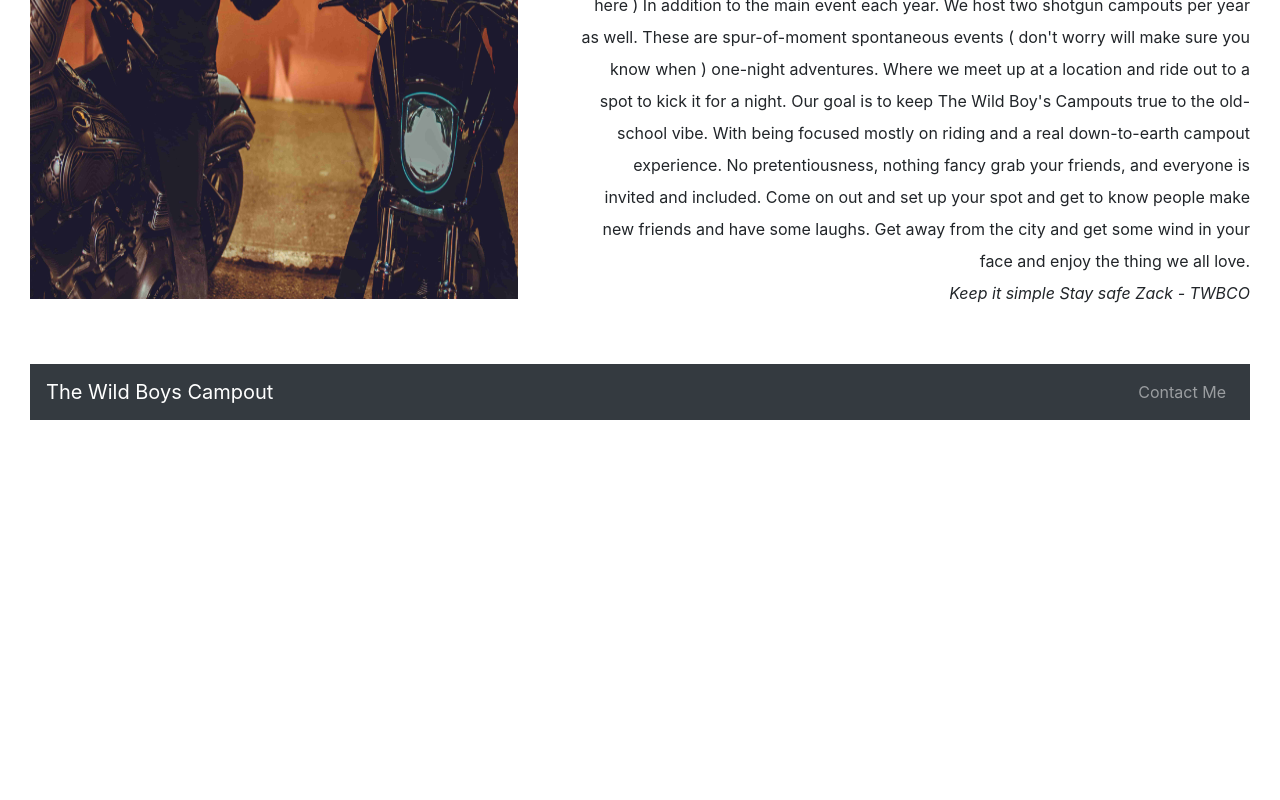
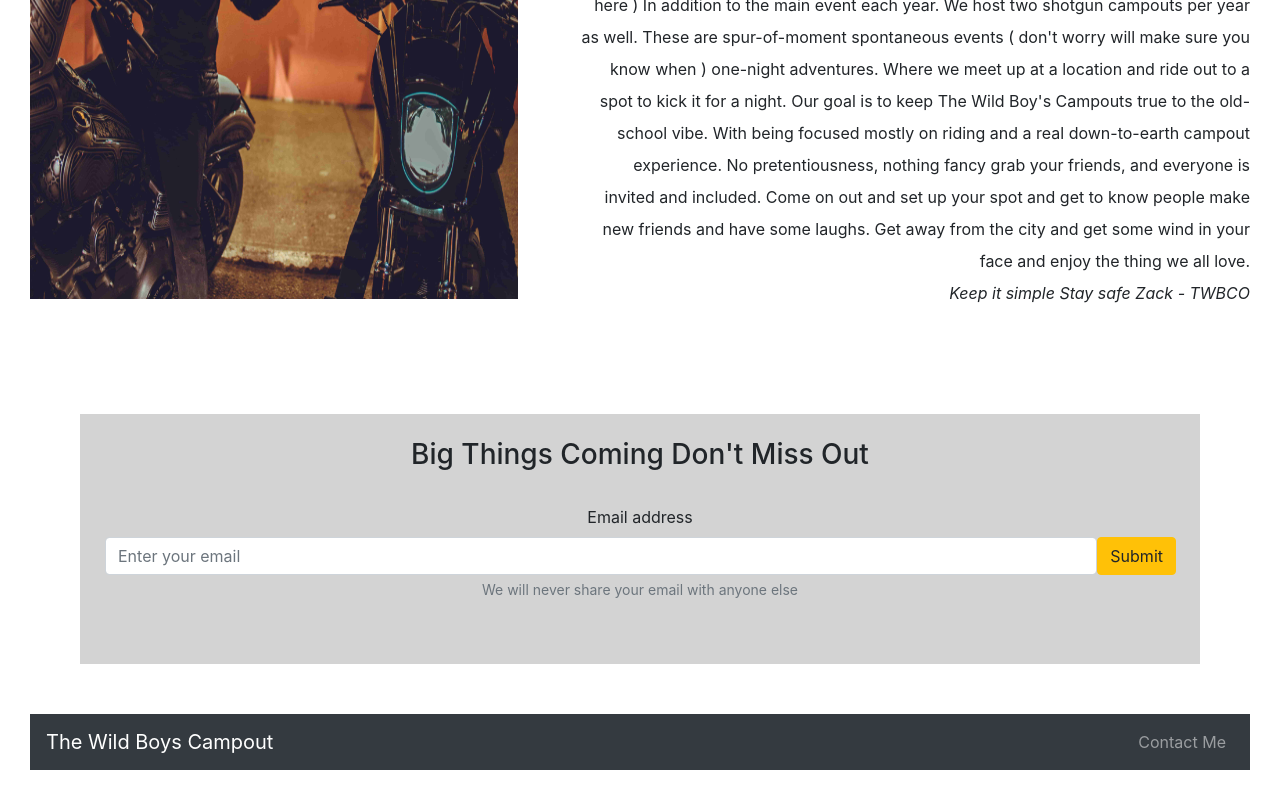
Before and after one commit to ajanes780/wildboyscampoutwebsite, a React (Create React App) app: page / in a window 1280 px wide. Shown: the part 1253-2053 px from the top of the page. Before the commit the page ends 1703 px from the top, so only its background shows below. Built offline with nearby package versions, Linux system fonts and the light colour scheme.

Commit message:
Added firebase set up newsletter and succuss modal

```diff
--- a/package.json
+++ b/package.json
@@ -7,6 +7,7 @@
     "@testing-library/react": "^11.2.6",
     "@testing-library/user-event": "^12.8.3",
     "bootstrap": "^4.6.0",
+    "firebase": "^8.3.3",
     "node-sass": "^5.0.0",
     "react": "^17.0.2",
     "react-bootstrap": "^1.5.2",
--- a/src/App.js
+++ b/src/App.js
@@ -4,6 +4,7 @@ import { HeaderComponent } from "./components/headerComponent/HeaderComponent";
 import { HeroComponent } from "./components/hero/HeroComponent";
 import { NewsComponentLeft } from "./components/newComponentLeft/NewsComponentLeft";
 import { NewsComponent } from "./components/newsComponent/newsComponent";
+import { NewsletterComponent } from "./components/newsletterComponent/NewsletterComponent";
 
 function App() {
   return (
@@ -12,6 +13,7 @@ function App() {
       <HeroComponent />
       <NewsComponent />
       <NewsComponentLeft />
+      <NewsletterComponent />
       <FooterComponent />
     </div>
   );
--- /dev/null
+++ b/src/components/modal/ModalComponent.jsx
@@ -0,0 +1,19 @@
+import React, { useState } from "react";
+import { Modal, Button } from "react-bootstrap";
+
+export const ModalComponent = ({ onClick, show, onHide }) => {
+  // const [show, setShow] = useState(false);
+  // const handleClose = () => setShow(false);
+  // const handleShow = () => setShow(true);
+
+  return (
+    <Modal show={show} onHide={onHide}>
+      <Modal.Body>You will hear from us soon</Modal.Body>
+      <Modal.Footer>
+        <Button variant="warning" onClick={onClick}>
+          Close
+        </Button>
+      </Modal.Footer>
+    </Modal>
+  );
+};
--- /dev/null
+++ b/src/components/newsletterComponent/NewsletterComponent.jsx
@@ -0,0 +1,71 @@
+import React, { useState } from "react";
+import Form from "react-bootstrap/Form";
+import Button from "react-bootstrap/Button";
+import InputGroup from "react-bootstrap/InputGroup";
+import "./newsletterComponentStyle.scss";
+import { db } from "../../firebase/firebaseUtiils.";
+import { ModalComponent } from "../modal/ModalComponent";
+
+export const NewsletterComponent = (e) => {
+  const [email, setEmail] = useState({ email: "" });
+
+  const [show, setShow] = useState(false);
+  const handleClose = () => setShow(false);
+  const handleShow = () => setShow(true);
+
+  const handleSubmit = (e) => {
+    e.preventDefault();
+    db.collection("newsletter")
+      .add({
+        email: email,
+      })
+      .then((docRef) => {
+        console.log("Document written with ID: ", docRef.id);
+      })
+      .catch((error) => {
+        console.error("Error adding document: ", error);
+      });
+    e.target.reset();
+    setShow(true);
+  };
+
+  const handleChange = (event) => {
+    const { name, value } = event.target;
+    console.log("this is name and value ", name, value);
+    setEmail((prev) => ({ ...prev, [name]: value }));
+  };
+
+  return (
+    <div className="wrapper">
+      <h3>Big Things Coming Don't Miss Out</h3>
+      <Form onSubmit={handleSubmit}>
+        <Form.Group controlId="formBasicEmail">
+          <Form.Label>Email address</Form.Label>
+          <InputGroup.Prepend>
+            <Form.Control
+              type="email"
+              placeholder="Enter your email"
+              name="email"
+              onChange={handleChange}
+              label="email"
+              required
+            />
+            <Button variant="warning" type="submit">
+              Submit
+            </Button>
+          </InputGroup.Prepend>
+          <Form.Text className="text-muted">
+            We will never share your email with anyone else
+          </Form.Text>
+        </Form.Group>
+      </Form>
+      {show ? (
+        <ModalComponent
+          onClick={handleClose}
+          show={show}
+          onHide={handleClose}
+        />
+      ) : null}
+    </div>
+  );
+};
--- /dev/null
+++ b/src/components/newsletterComponent/newsletterComponentStyle.scss
@@ -0,0 +1,21 @@
+.wrapper {
+  background-color: lightgray;
+  height: 250px;
+  margin: 50px;
+  display: flex;
+  flex-direction: column;
+  justify-content: center;
+  align-items: center;
+  text-align: center;
+
+  & form {
+    padding: 25px;
+    width: 100%;
+  }
+}
+
+@media (max-width: 768px) {
+  h3 {
+    font-size: 22px;
+  }
+}
--- /dev/null
+++ b/src/firebase/firebaseUtiils..js
@@ -0,0 +1,19 @@
+import firebase from "firebase";
+import "firebase/firestore";
+import "firebase/auth";
+
+const firebaseConfig = {
+  apiKey: "AIzaSyDnYS6xzj1BsDeOO8Bb7qD3pb__njQXotc",
+  authDomain: "twbco-3c924.firebaseapp.com",
+  projectId: "twbco-3c924",
+  storageBucket: "twbco-3c924.appspot.com",
+  messagingSenderId: "422418325472",
+  appId: "1:422418325472:web:a0c8a1979a01690679d585",
+  measurementId: "G-CYJCT589T9",
+};
+// Initialize Firebase
+
+firebase.initializeApp(firebaseConfig);
+// const tracking = firebase.analytics();
+
+export const db = firebase.firestore();
```
Also changed, not shown: 1 other file (tests, documents, lock files or other folders).
